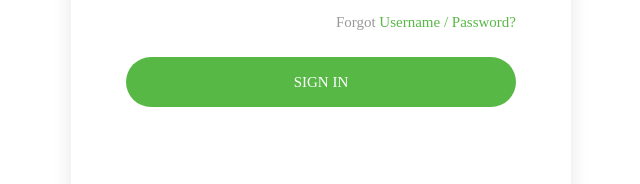
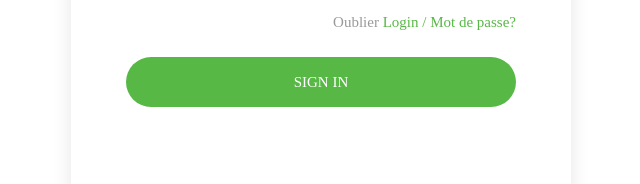
Before and after one commit to YouanTechno/Login_v8, a plain HTML site: page index.html in a window 1280 px wide. Shown: the part 370-554 px from the top of the page, 319-959 px from the left. Drawn offline with Linux system fonts and the light colour scheme; a web font is replaced by a local one.

Commit message:
ajout sur la branche youan

```diff
--- a/index.html
+++ b/index.html
@@ -47,11 +47,11 @@
 
 					<div class="text-right p-t-13 p-b-23">
 						<span class="txt1">
-							Forgot
+							Oublier
 						</span>
 
 						<a href="#" class="txt2">
-							Username / Password?
+							Login / Mot de passe?
 						</a>
 					</div>
 
```
